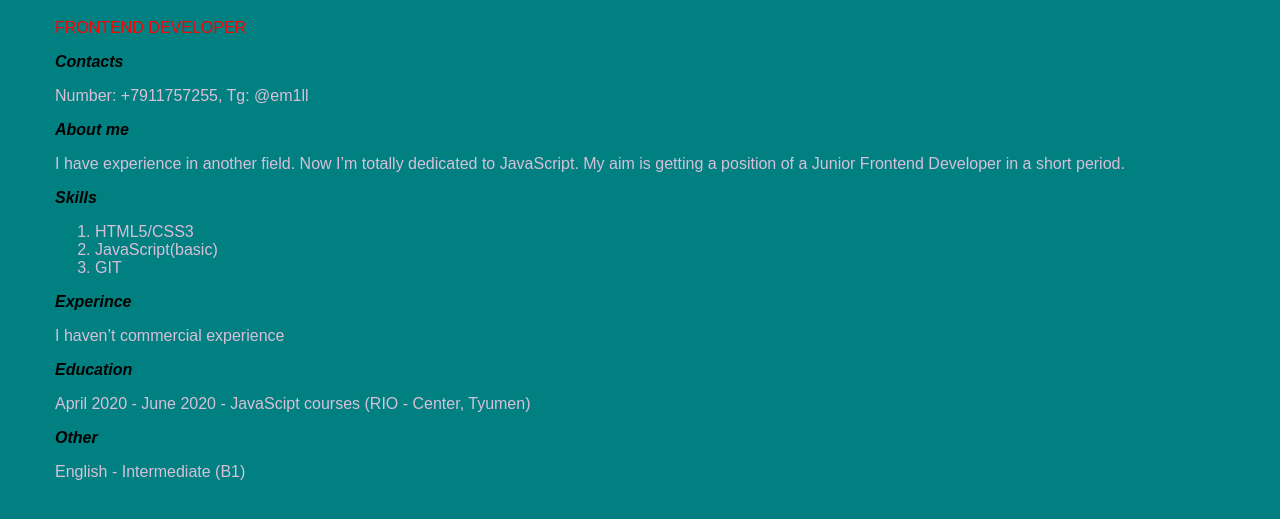
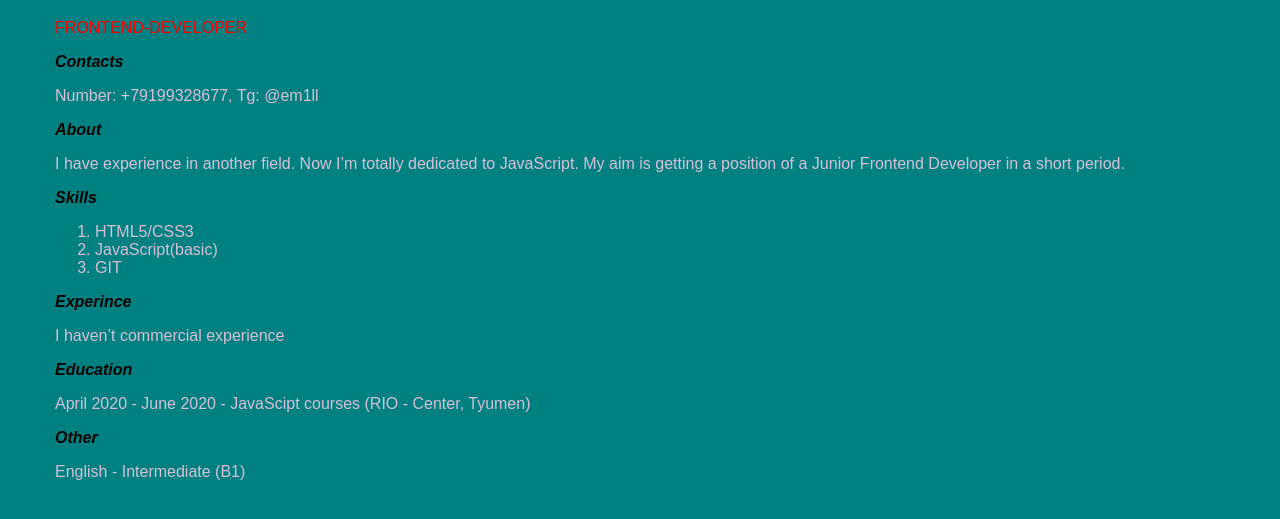
Before and after one commit to dayde48/rsschool-cv, a plain HTML site: page index.html in a window 1280 px wide. Shown: the part 173-692 px from the top of the page. Drawn offline with Linux system fonts and the light colour scheme.

Commit message:
feat: add new information

```diff
--- a/index.html
+++ b/index.html
@@ -11,15 +11,15 @@
         <header>
         <img src="img/IMG_8410.JPG" alt="Photo" height="100" width="100">
         <h1>GAMIDOV EMIL</h1>
-        <p class="header">FRONTEND DEVELOPER</p>
+        <p class="header">FRONTEND-DEVELOPER</p>
     </header>
     <main>
         <section class="contacts">
             <p class="common">Contacts</p>
-            <p>Number: +7911757255, Tg: @em1ll</p>
+            <p>Number: +79199328677, Tg: @em1ll</p>
         </section>
         <section class="about">
-            <p class="common">About me</p>
+            <p class="common">About</p>
             <p>I have experience in another field. Now I’m totally dedicated to JavaScript.
             My aim is getting a position of a Junior Frontend Developer in a short period.</p>
             <p class="common">Skills</p>
```
